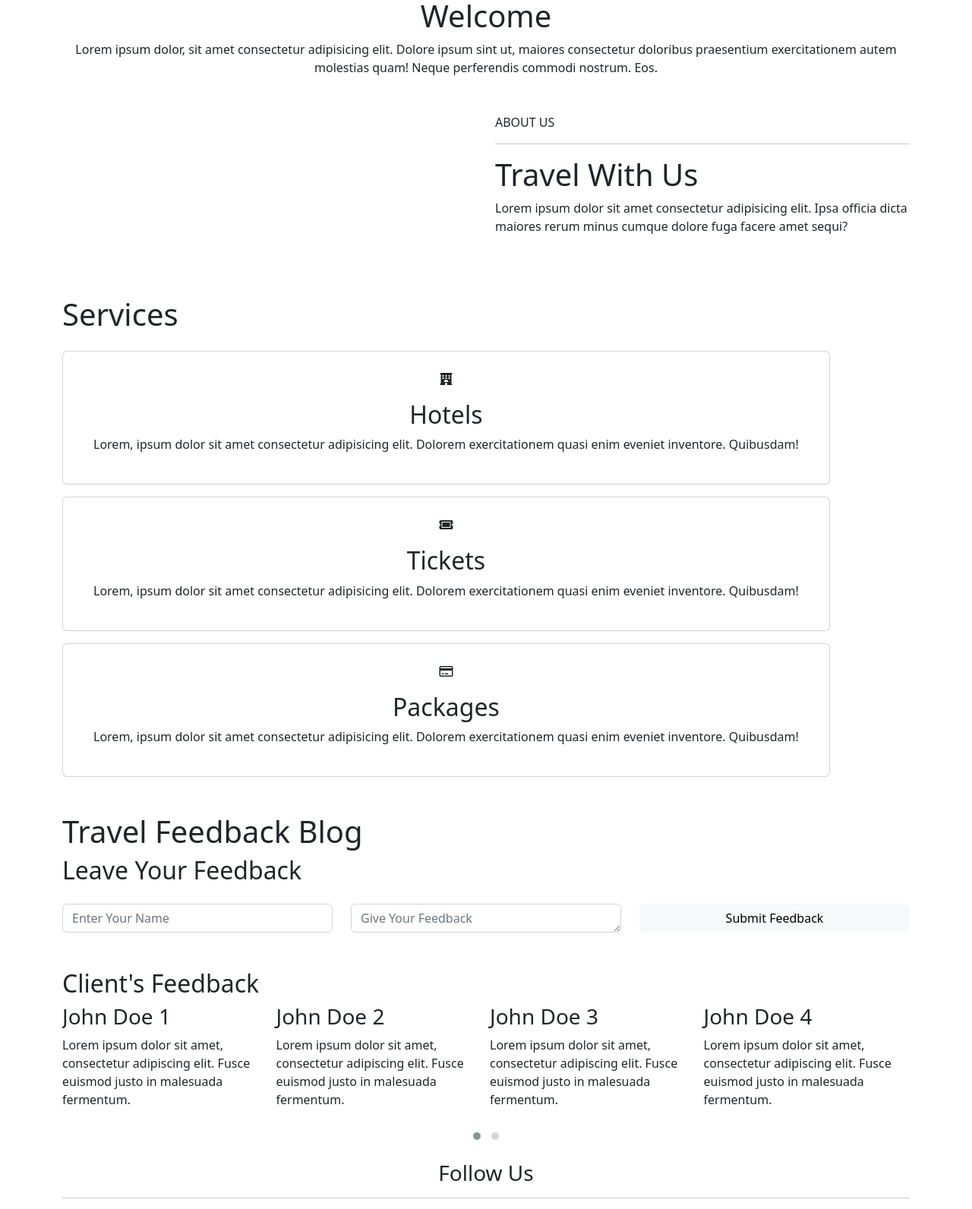
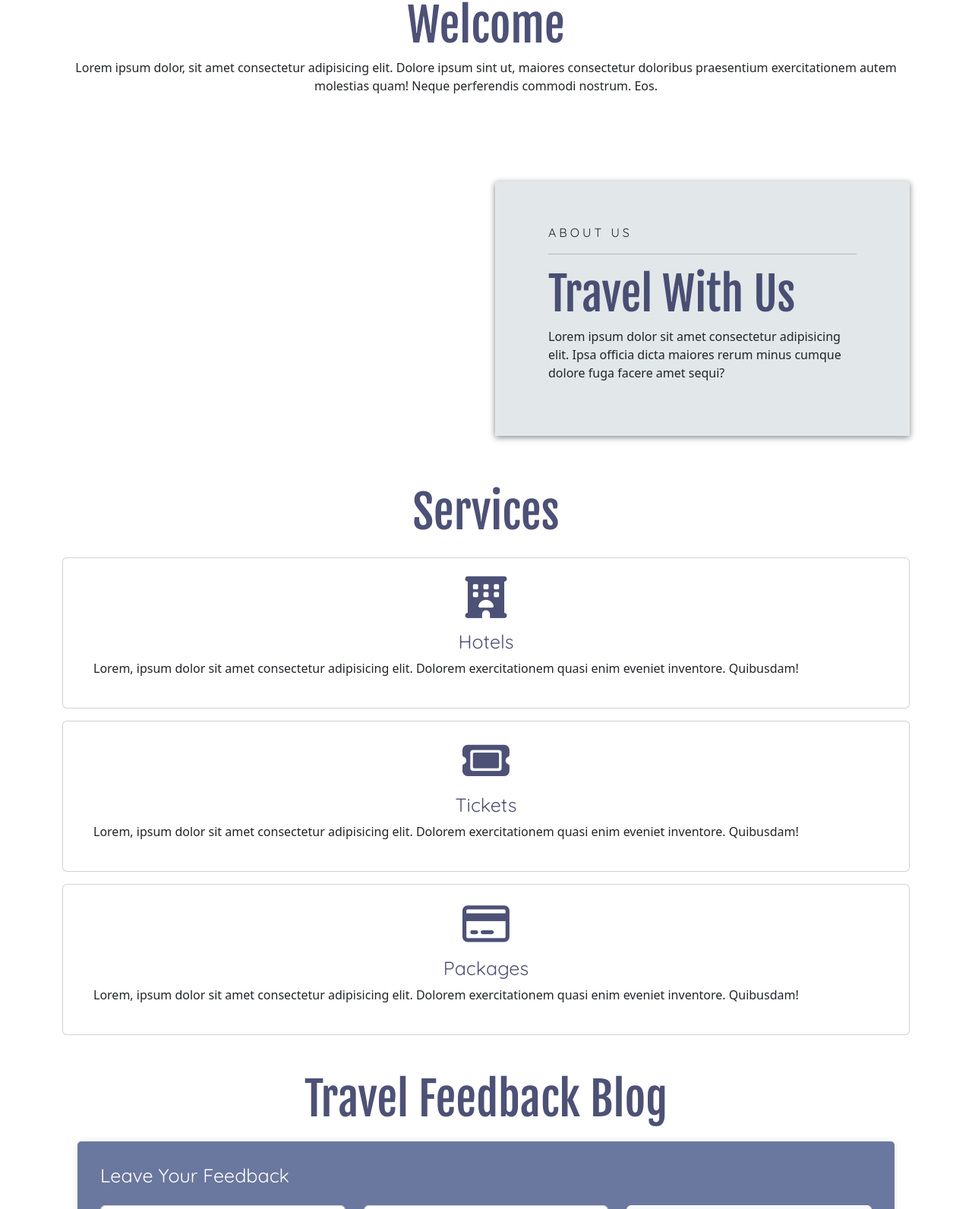
Before and after one commit to thecreativecoder07/traveller, a plain HTML site: page index.html in a window 1280 px wide. Shown: the part 1066-2658 px from the top of the page at 76% size. Drawn offline with nearby package versions, Linux system fonts and the light colour scheme.

Commit message:
Add files via upload
updating all css files

```diff
--- a/css/style.css
+++ b/css/style.css
@@ -1,5 +1,6 @@
 
   @import url('https://fonts.googleapis.com/css2?family=Fjalla+One&display=swap');
+  @import url('https://fonts.googleapis.com/css2?family=Quicksand&display=swap');
 
 body
 {
@@ -71,10 +72,14 @@ body
     transform: rotate(180deg);
 
 }
+nav ul
+{
+    float: right;
+}
 nav ul li
 {
     display: inline-block;
-    padding: 22px 55px;
+    padding: 22px 35px;
 }
 nav ul li a{
     text-decoration: none;
@@ -116,6 +121,174 @@ nav ul li a:hover
     color: white;
 }
 
+/* welcome section css */
+.welcome-cls h1{
+    font-size: 60px;
+    font-family: 'fjalla one';
+    color:#30345fdb;
+
+}
+
+/* about us css */
+.trip-img
+{
+    box-shadow: 0px 2px 8px #848484;
+}
+.text-cls
+{
+    margin-top: 12%;
+    background: #e2e7e9;
+    padding: 55px 70px;
+    box-shadow: 0px 2px 8px #848484;
+}
+.text-cls span{
+    font-family: 'Quicksand', sans-serif;
+    letter-spacing: 4px;
+
+}
+.text-cls h1{
+    font-size: 60px;
+    font-family: 'Fjalla One', sans-serif;
+    color: #30345fdb;
+}
+.img-trip-cls.hidden
+{
+    opacity: 0;
+    transform: translateX(-50px);
+    transition: ease-in-out 0.9s;
+}
+.img-trip-cls.active
+{
+    opacity: 1;
+    transform: translateX(0px);
+}
+.text-cls.hidden
+{
+    opacity: 0;
+    transform: translateX(50px);
+    transition: ease-in-out 0.9s;
+}
+.text-cls.active
+{
+    opacity: 1;
+    transform: translateX(0px);
+}
+
+
+/* services css */
+.service-cls h1
+{
+    font-size: 60px;
+    font-family: 'Fjalla One', sans-serif;
+    color: #30345fdb;
+    text-align: center;
+}
+.card.hidden
+{
+    opacity: 0;
+    transform: translateY(50px);
+    filter: blur(5px);
+    transition: ease-in-out 0.9s;
+}
+.card.active
+{
+    opacity: 1;
+    filter: blur(0px);
+    transform: translateY(0);
+}
+.card .icon>i
+{
+    font-size: 55px;
+    color: #4d5176;
+    transition: 0.7s;
+}
+.card-title
+{
+    font-size: 25px;
+    font-family: 'Quicksand';
+    color: #4d5176;
+}
+.card:hover .icon>i
+{
+    background: #4d5176;
+    color: white;
+    padding: 5px;
+    font-size: 45px;
+}
+.card:hover
+{
+    box-shadow: 0px 2px 8px #848484;
+}
+
+/* feedback section css */
+.travel-blog h1, .feedback-display h2
+{
+
+    text-align: center;
+    font-size: 60px;
+    font-family: 'Fjalla One', sans-serif;
+    color: #30345fdb;
+
+}
+.feedback-section {
+    background-color: #6a779e;
+    padding: 30px;
+    margin: 20px;
+    border-radius: 5px;
+    box-shadow: 0 0 10px rgba(0, 0, 0, 0.1);
+}
+.feedback-section h2
+{
+    /* text-align: center; */
+    font-size: 25px;
+    font-family: 'Quicksand';
+    color: #ffff;
+}
+
+.feedback-card {
+    border: 2px solid #ddd;
+    border-radius: 5px;
+    padding: 20px;
+    margin: 10px auto;
+    width: 254px;
+    height: 300px;
+    box-shadow: 0px 0px 9px 2px #dbdbdb;
+}
+.feedback-card h3{
+    font-family: 'Quicksand';
+    color: darkgray;
+    /* font-weight: 800; */
+    letter-spacing: 3px;
+    text-align: center;
+    font-size: 30px;
+    border-bottom: 1px solid;
+}
+
+/* footer css */
+.footer {
+    background-color: #cbcbcb;
+    /* color: white; */
+    padding: 20px 0;
+}
+.footer h3{
+    font-size: 30px;
+    color: #30345fdb;
+    font-family: 'Fjalla One', sans-serif;
+}
+.social-icons {
+    font-size: 24px;
+    margin-right: 10px;
+    color: #4d5176;
+    transition: 0.5s;
+}
+.social-icons:hover
+{
+    /* font-size: 27px; */
+    color: white;
+    background-color: #30345fdb;
+    padding: 0px 5px;
+}
+
 /* resposive */
 @media (min-aspect-ratio: 16/9)
 {
@@ -123,11 +296,8 @@ nav ul li a:hover
     {
         display: none;
     }
-    .plan-trip
-    {
-        /* position: absolute; */
-        /* top: 95%; */
-
+    .card{
+        width: 18rem;
     }
 }
 
@@ -179,4 +349,28 @@ nav ul li a:hover
         font-size: 15px;
         color: #3c3c3c;
     }
+    .trip-img
+    {
+        width: 100%;
+    }
+    .card
+    {
+        width: 100%;
+    }
 }
+
+#scrollToTopBtn
+{
+    position: fixed;
+    right: 0;
+    bottom: 20px;
+    background: #494e73;
+    color: white;
+    font-size: 22px;
+}
+.modal-title{
+    font-size: 25px;
+    font-family: 'Fjalla One', sans-serif;
+    color: #30345fdb;
+    text-align: center;
+}
```
